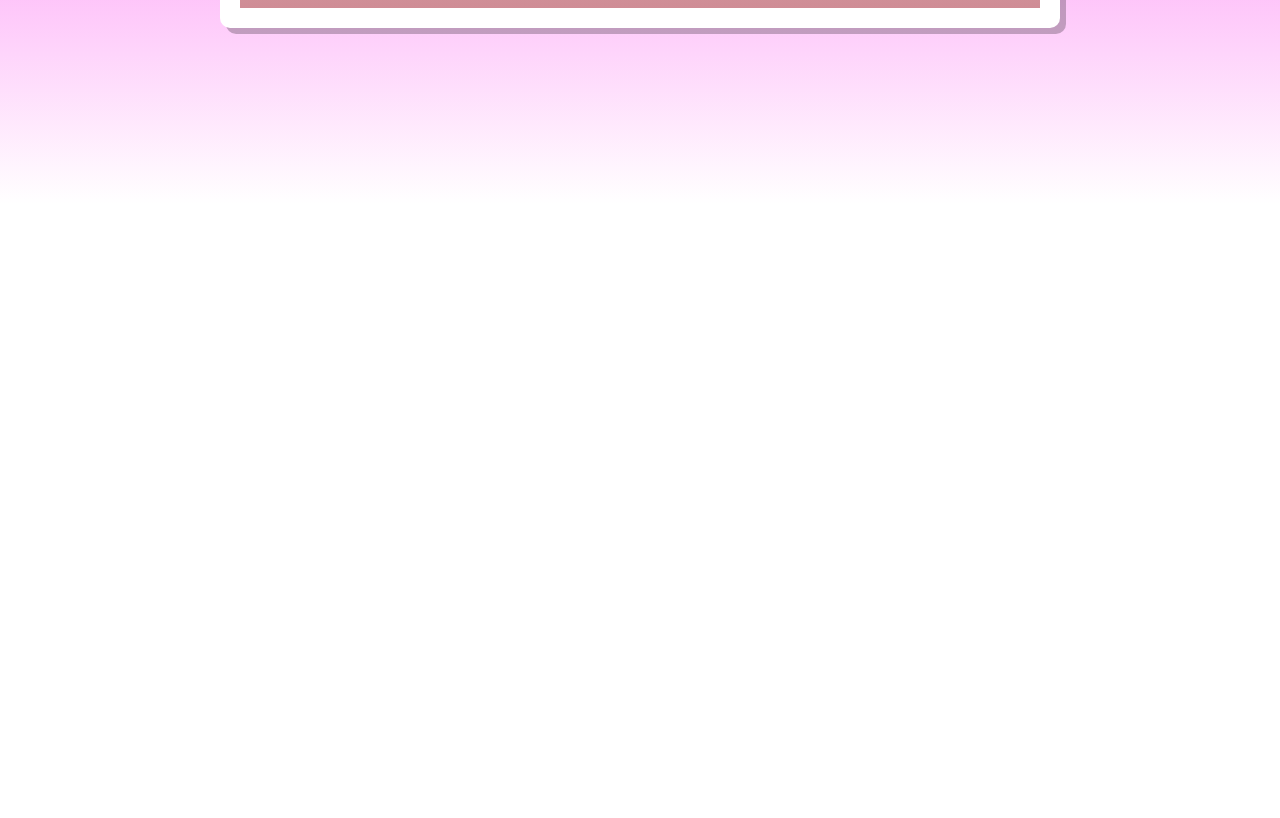
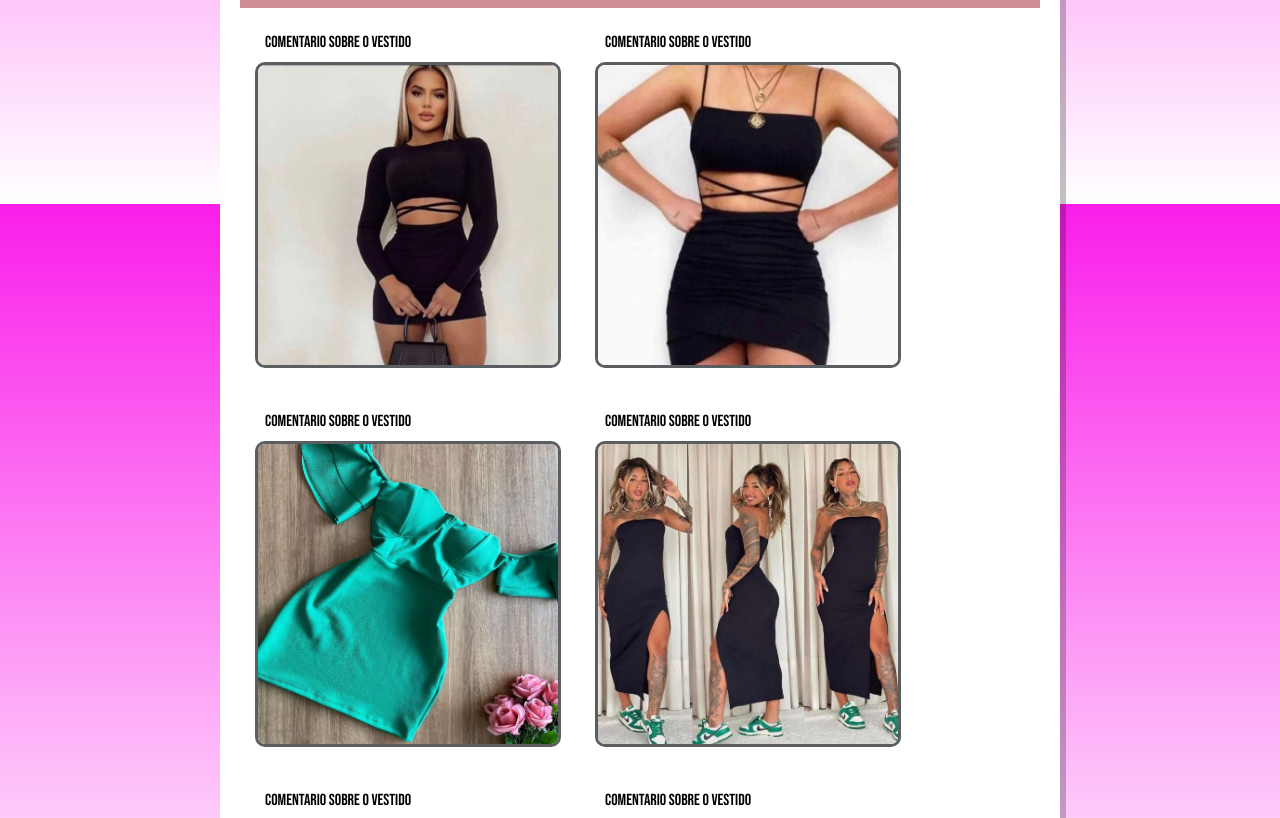
Before and after one commit to ERICKH31/projeto-curso, a plain HTML site: page index.html in a window 1280 px wide. Shown: the part 596-1414 px from the top of the page. Before the commit the page ends 800 px from the top, so only its background shows below. Drawn offline with Linux system fonts and the light colour scheme; a web font is replaced by a local one.

Commit message:
fotos atualizadas

```diff
--- a/index.html
+++ b/index.html
@@ -22,6 +22,31 @@
         <img src="imagens/WhatsApp Image 2024-02-28 at 17.44.35.jpeg" alt="logo da loja">
     </section>
 
+    <div class="quadrado">
+      <p class="descricao">Comentario sobre o vestido</p>
+      <img id="fotos" src="imagens/vestido01.jpg" alt="vestido01">
+    </div>
+    <div class="quadrado">
+      <p class="descricao">Comentario sobre o vestido</p>
+      <img id="fotos" src="imagens/vestido02.jpg" alt="vestido02">
+    </div>
+    <div class="quadrado">
+      <p class="descricao">Comentario sobre o vestido</p>
+      <img id="fotos" src="imagens/vestido03.jpg" alt="vestido03">
+    </div>
+    <div class="quadrado">
+      <p class="descricao">Comentario sobre o vestido</p>
+      <img id="fotos" src="imagens/vestido04.jpg" alt="vestido04">
+    </div>
+    <div class="quadrado">
+      <p class="descricao">Comentario sobre o vestido</p>
+      <img id="fotos" src="imagens/vestido05.jpg" alt="vestido05">
+    </div>
+    <div class="quadrado">
+      <p class="descricao">Comentario sobre o vestido</p>
+      <img id="fotos" src="imagens/vestido06.jpg" alt="vestido06">
+    </div>
+
   </main>
     <footer>
 
--- a/style.css
+++ b/style.css
@@ -84,3 +84,24 @@ section > img{
     display: block;
     margin: auto;
 }
+div.quadrado{
+    display: inline-block;
+    padding: 15px;
+}
+p.descricao{
+    font-family: var(--font-destaque);
+    padding: 10px;
+}
+img#fotos{
+    border: 3px solid black;
+    border-radius: 10px;
+    border-color: var(--cor4);
+    width: 300px;
+    height: 300px;
+}
+img#fotos:hover{
+    border: 2px solid var(--cor0);
+    transform: translate(-3px, -3px);
+    box-shadow: 5px 5px 10px var(--cor1);
+    transition: transform 0.3s, border 0.5s;
+}
```
Also changed, not shown: imagens/vestido01.jpg (added), imagens/vestido02.jpg (added), imagens/vestido03.jpg (added), imagens/vestido04.jpg (added), imagens/vestido05.jpg (added), imagens/vestido06.jpg (added).
